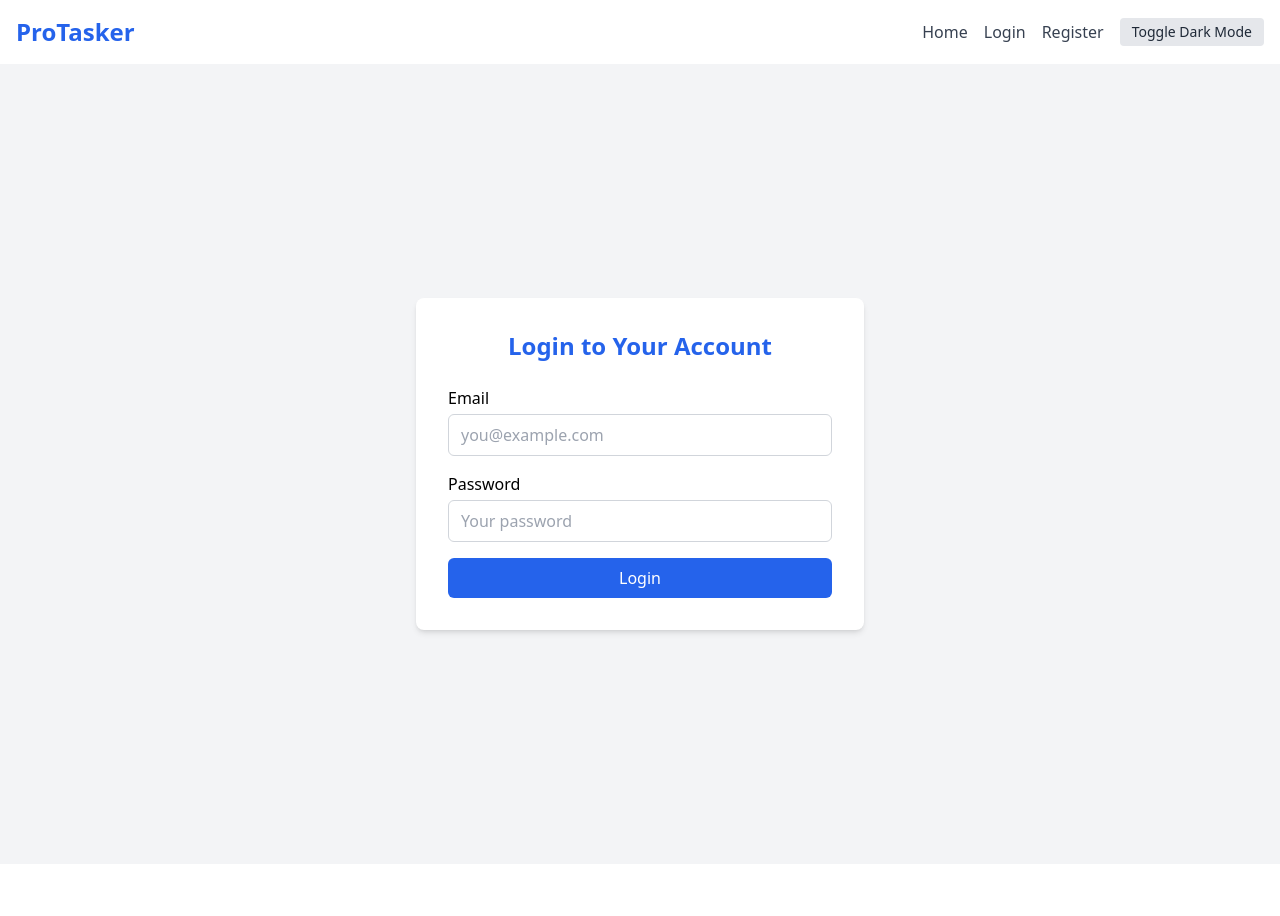
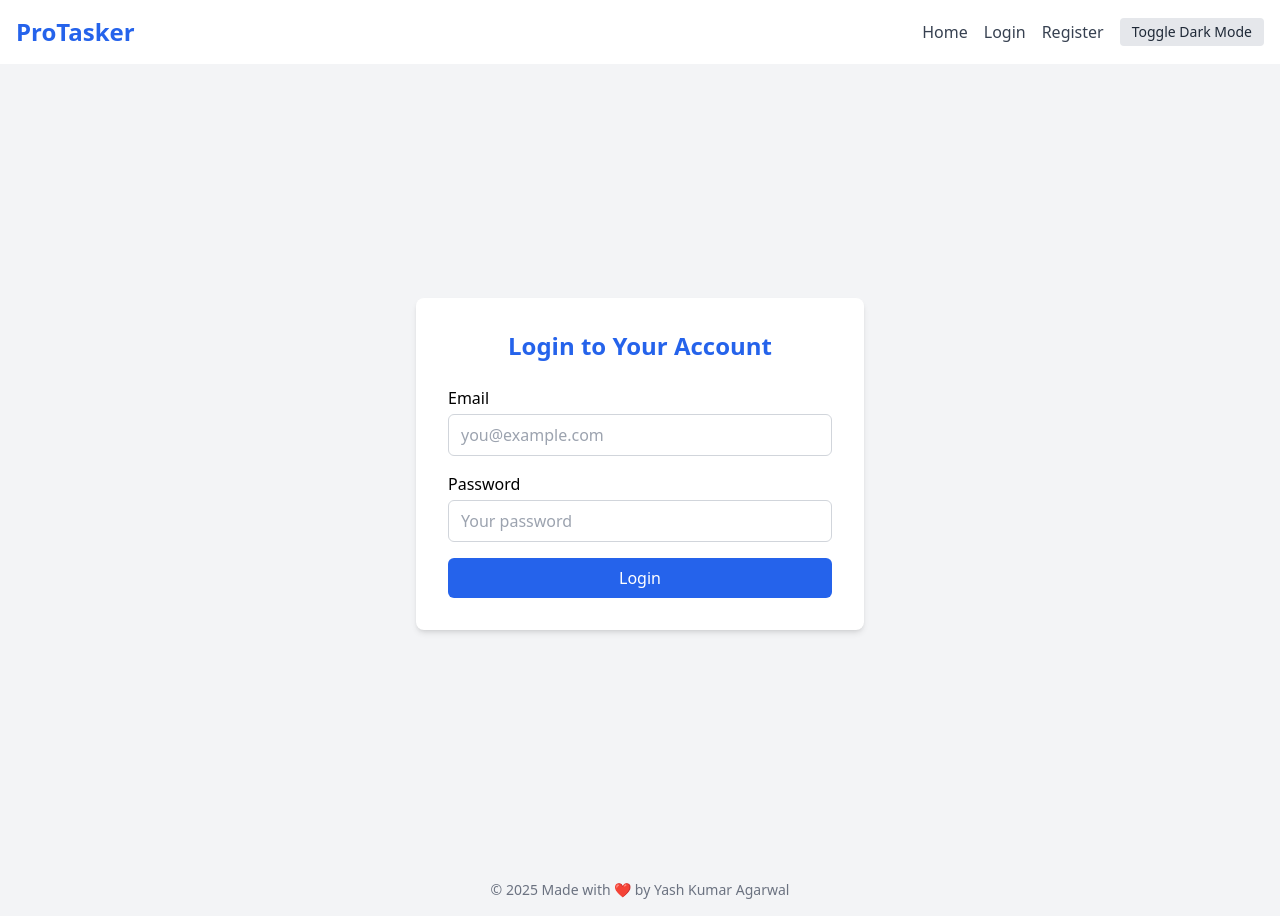
Before and after one commit to YashAgarwal2027/ProTasker, a React (Vite) app in the folder frontend/: page /login in a window 1280 px wide. Before the commit the page ends 864 px from the top, so only its background shows below. Built offline with nearby package versions, Linux system fonts and the light colour scheme; no server answers.

Commit message:
Added global footer with name to App.jsx

```diff
--- a/frontend/src/App.jsx
+++ b/frontend/src/App.jsx
@@ -24,6 +24,9 @@ function App() {
           <Route path="/login" element={<Login />} />
           <Route path="/register" element={<Register />} />
         </Routes>
+        <footer className="text-center text-sm text-gray-500 dark:text-gray-400 p-4">
+          © {new Date().getFullYear()} Made with ❤️ by Yash Kumar Agarwal
+        </footer>
       </div>
     </Router>
   );
```
